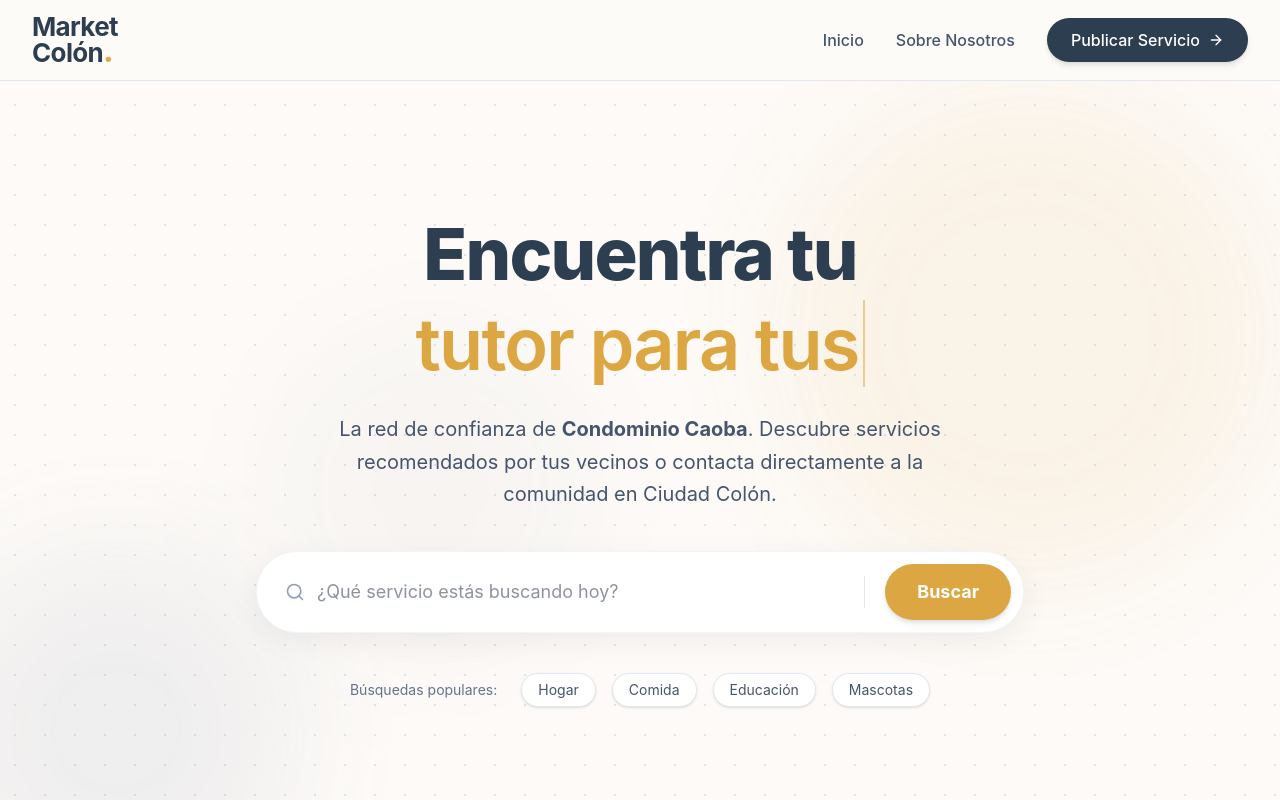
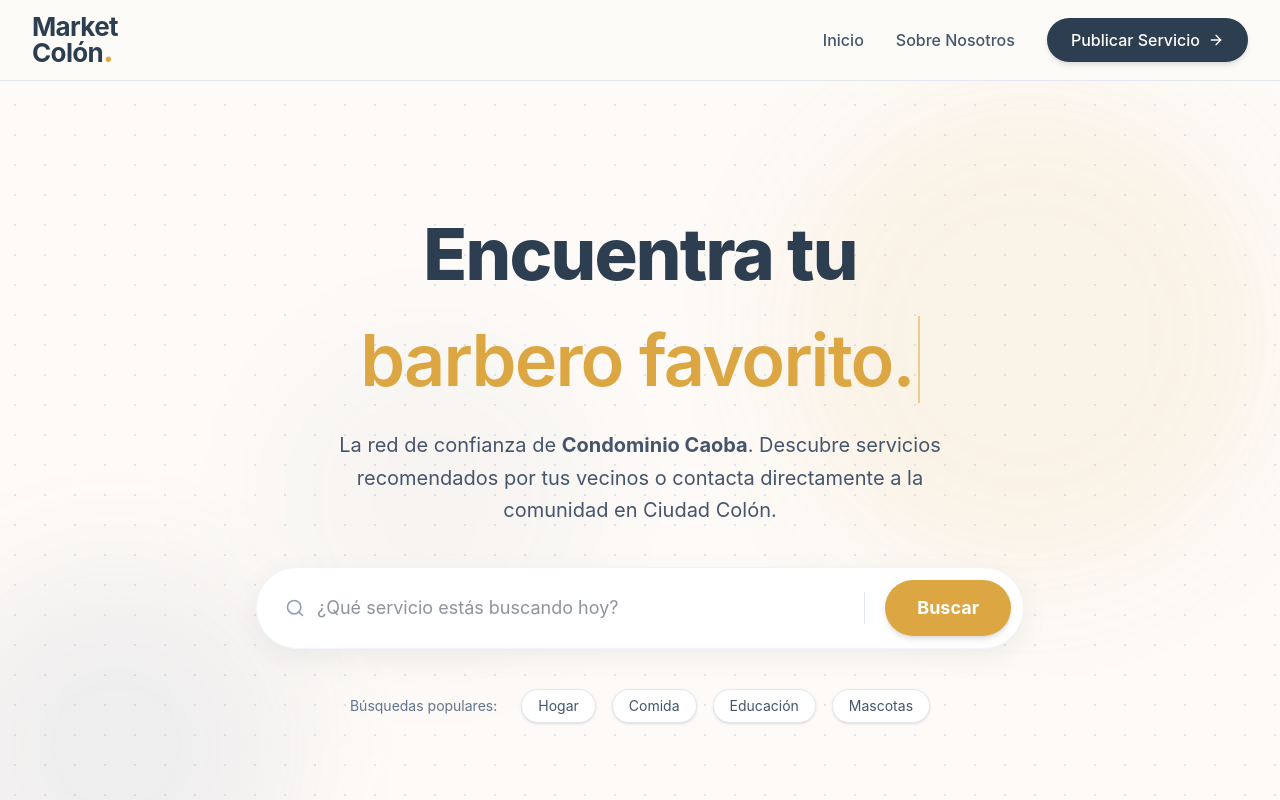
Before and after one commit to JosipXT/market-colon, a React (Vite) app: page / in a window 1280 px wide. Shown: the top 800 px of the page. Built offline with nearby package versions, Linux system fonts and the light colour scheme.

Commit message:
update hero section animated text per user request

```diff
--- a/src/App.jsx
+++ b/src/App.jsx
@@ -424,15 +424,15 @@ const CATEGORIES = [
 
 // --- COMPONENTE ANIMACIÓN DE ESCRITURA ---
 const TypewriterEffect = () => {
-  const words = ["mecánico de confianza.", "tutor para tus hijos.", "electricista experto.", "postre delicioso.", "fontanero rápido."];
+  const words = ["mecánico de confianza.", "barbero favorito.", "electricista experto.", "postre delicioso.", "fontanero rápido."];
   const [currentWordIndex, setCurrentWordIndex] = useState(0);
   const [currentText, setCurrentText] = useState("");
   const [isDeleting, setIsDeleting] = useState(false);
 
   useEffect(() => {
-    const typeSpeed = 100;
-    const deleteSpeed = 50;
-    const delayBetweenWords = 2000;
+    const typeSpeed = 25;
+    const deleteSpeed = 15;
+    const delayBetweenWords = 250;
 
     const handleTyping = () => {
       const fullWord = words[currentWordIndex];
@@ -457,7 +457,7 @@ const TypewriterEffect = () => {
   }, [currentText, isDeleting, currentWordIndex]);
 
   return (
-    <span className="text-[#DCA742] font-semibold inline-block min-w-[280px] md:min-w-[400px]">
+    <span className="text-[#DCA742] font-semibold inline-block">
       {currentText}
       <span className="animate-pulse border-r-2 border-[#DCA742] ml-1"></span>
     </span>
@@ -779,11 +779,13 @@ export default function App() {
 
         <div className="max-w-7xl mx-auto px-4 sm:px-6 lg:px-8 pt-20 pb-24 md:pt-32 md:pb-32 relative z-10">
           <div className="text-center max-w-4xl mx-auto">
-            <h1 className="text-4xl md:text-6xl lg:text-7xl font-extrabold text-[#2C3E50] tracking-tight mb-6 leading-tight">
-              Encuentra tu <br className="md:hidden" />
-              <TypewriterEffect />
+            <h1 className="text-4xl md:text-6xl lg:text-7xl font-extrabold text-[#2C3E50] tracking-tight mb-6 leading-tight flex flex-col items-center min-h-[140px] md:min-h-[180px]">
+              <span className="mb-2 md:mb-4">Encuentra tu</span>
+              <div className="h-[60px] md:h-[90px] flex justify-center w-full">
+                <TypewriterEffect />
+              </div>
             </h1>
-            <p className="mt-6 text-lg md:text-xl text-slate-600 max-w-2xl mx-auto mb-10 leading-relaxed">
+            <p className="mt-2 text-lg md:text-xl text-slate-600 max-w-2xl mx-auto mb-10 leading-relaxed">
               La red de confianza de <strong>Condominio Caoba</strong>. Descubre servicios recomendados por tus vecinos o contacta directamente a la comunidad en Ciudad Colón.
             </p>
 
```
